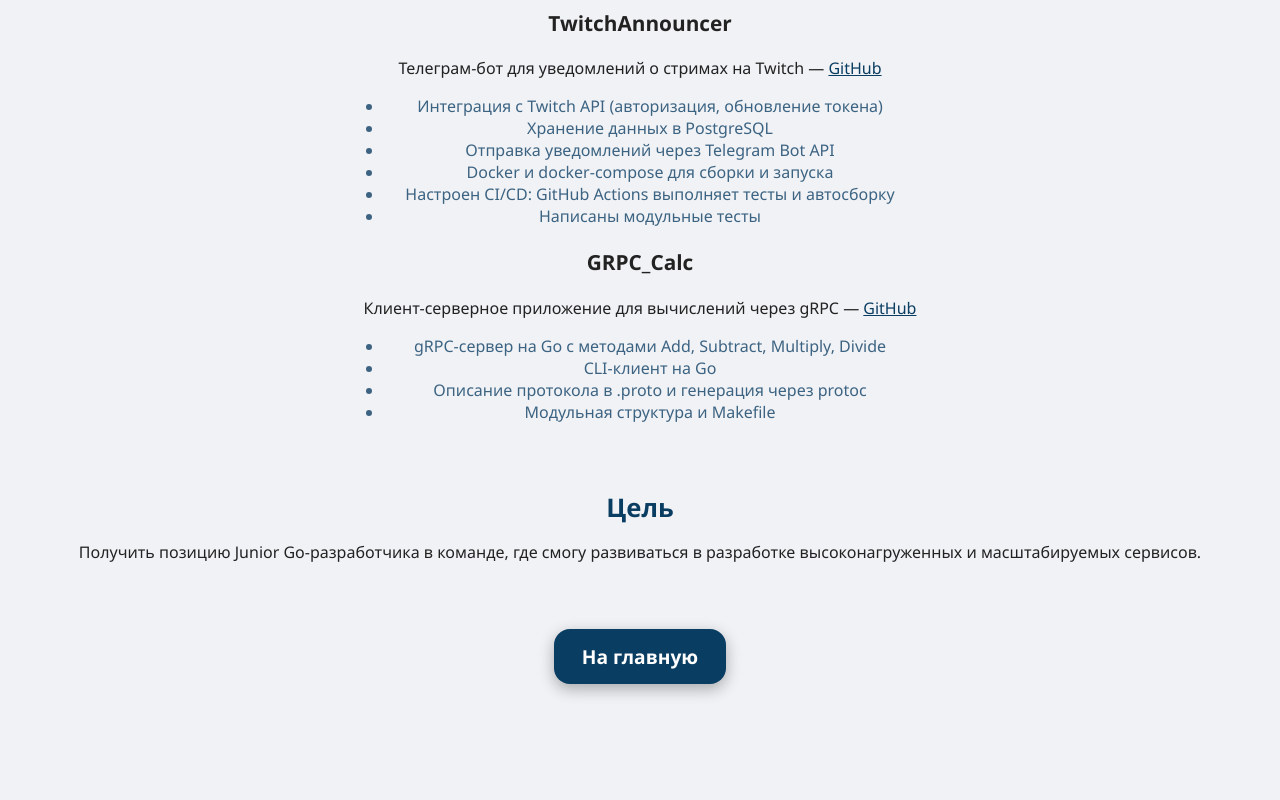
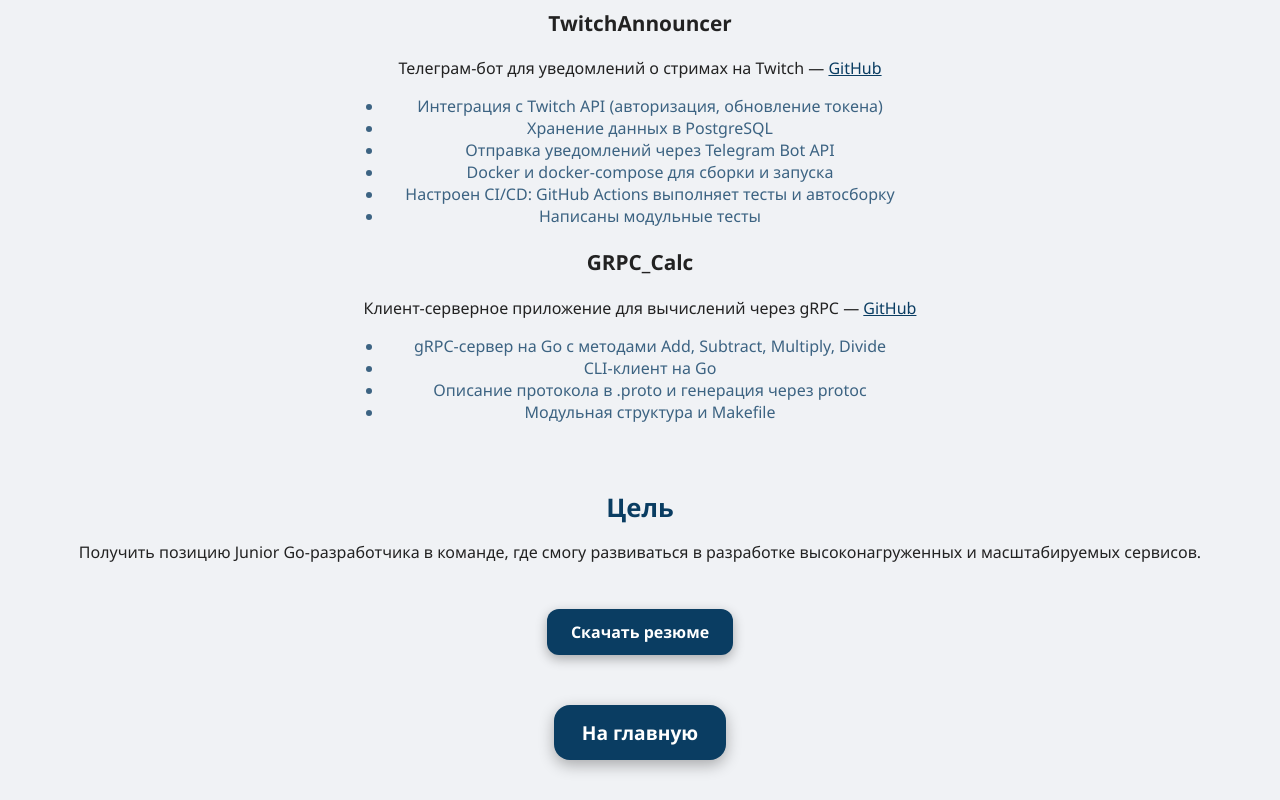
Before and after one commit to 1eanq/leanq-site, a React (Create React App) app: page /resume in a window 1280 px wide. Shown: the part 958-1758 px from the top of the page. Before the commit the page ends 1682 px from the top, so only its background shows below. Built offline with nearby package versions, Linux system fonts and the light colour scheme.

Commit message:
tralalero tralala

```diff
--- /dev/null
+++ b/src/components/DownloadResume.jsx
@@ -0,0 +1,28 @@
+import React from 'react';
+
+export default function DownloadResume() {
+    return (
+        <div style={{ textAlign: 'center', marginTop: 30 }}>
+            <a
+                href="/Gorinov_Ivan_Resume.pdf"
+                download="Gorinov_Ivan_Resume.pdf"
+                style={{
+                    padding: '12px 24px',
+                    backgroundColor: '#0a3d62',
+                    color: '#fff',
+                    borderRadius: '12px',
+                    fontWeight: '700',
+                    textDecoration: 'none',
+                    boxShadow: '0 4px 12px rgba(0,0,0,0.3)',
+                    display: 'inline-block',
+                    cursor: 'pointer',
+                    transition: 'background-color 0.3s ease',
+                }}
+                onMouseEnter={e => (e.currentTarget.style.backgroundColor = '#0366d6')}
+                onMouseLeave={e => (e.currentTarget.style.backgroundColor = '#0a3d62')}
+            >
+                Скачать резюме
+            </a>
+        </div>
+    );
+}
--- a/src/pages/ResumePage.jsx
+++ b/src/pages/ResumePage.jsx
@@ -1,6 +1,7 @@
 import React from 'react';
 import { Link } from 'react-router-dom';
 import '../App.css';
+import DownloadResume from "../components/DownloadResume";
 
 export default function ResumePage() {
     return (
@@ -105,6 +106,7 @@ export default function ResumePage() {
                 </p>
             </section>
 
+            <DownloadResume/>
             {/* Кнопка возврата на главную */}
             <div style={{ textAlign: 'center', marginTop: 50 }}>
                 <Link
```
Also changed, not shown: 1 other file (tests, documents, lock files or other folders).
